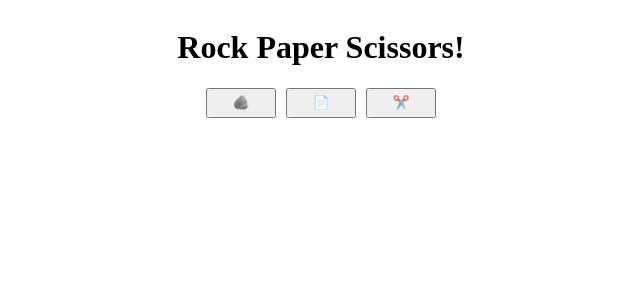
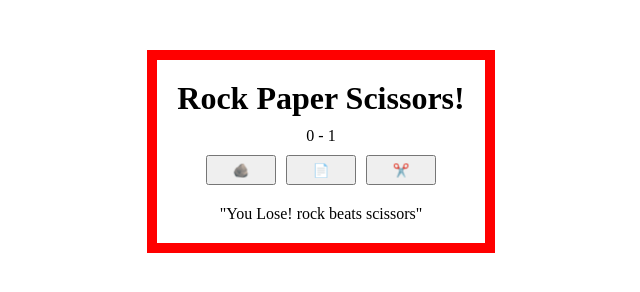
Before and after one commit to renny5120/rps2, a plain HTML site: page index.html in a window 1280 px wide. Both pictures are taken after a click on the button "✂️". Shown: the whole page, without its empty margins (319-959 px from the left). Drawn offline with Linux system fonts and the light colour scheme.

Commit message:
add display text

```diff
--- a/index.html
+++ b/index.html
@@ -9,12 +9,13 @@
 <body>
     <div class="container">
         <h1>Rock Paper Scissors!</h1>
-
+        <div class="results">0 - 0</div>
         <div class="selections">
             <button class="rock">🪨</button>
             <button class="paper">📄</button>
             <button class="scissors">✂️</button>
         </div>
+        <div class="display">Play by selecting a button!</div>
     </div>
     <script src="javascript.js"></script>
 </body>
--- a/javascript.js
+++ b/javascript.js
@@ -1,4 +1,5 @@
-
+let playerWin = 0;
+let computerWin = 0;
 
 // Random Choice for Computer
 function getComputerChoice(){
@@ -43,8 +44,14 @@ function playRound(playerChoice, compChoice){
     }
 
     if (outcome){
+        playerWin++;
+        updateScoreText();
+        console.log(`${playerWin} - ${computerWin}`);
         return `"You Win! ${playerChoice} beats ${compChoice}"`
     } else {
+        computerWin++;
+        updateScoreText();
+        console.log(`${playerWin} - ${computerWin}`);
         return `"You Lose! ${compChoice} beats ${playerChoice}"`
     }
 }
@@ -66,21 +73,27 @@ function game(){
 let selections = document.querySelector('.selections');
 
 selections.addEventListener('click', (e) => {
+    let displayText = document.querySelector('.display');
+
     let target = e.target;
-
     const selectedClass = target.classList[0];
     switch(selectedClass){
         case 'rock':
-            alert(playRound('rock', getComputerChoice()));
+            displayText.textContent = playRound('rock', getComputerChoice());
             break;
         case 'paper':
-            alert(playRound('paper', getComputerChoice()));
+            displayText.textContent = playRound('paper', getComputerChoice());
             break;
         case 'scissors':
-            alert(playRound('scissor', getComputerChoice()));
+            displayText.textContent = playRound('scissors', getComputerChoice());
             break;
         default:
             alert(selectedClass);
             break;
     }
 });
+
+function updateScoreText(){
+    let scoreText = document.querySelector('.results');
+    scoreText.textContent = `${playerWin} - ${computerWin}`;
+}
--- a/style.css
+++ b/style.css
@@ -2,6 +2,8 @@ body{
     display: flex;
     justify-content: center;
     align-items: center;
+    padding: 20px;
+    margin: 20px;
 }
 
 .container{
@@ -9,6 +11,15 @@ body{
     flex-direction: column;
     justify-content: center;
     align-items: center;
+    gap: 10px;
+    margin: 10px;
+    padding: 20px;
+    border: 10px solid red;
+}
+
+h1{
+    margin: 0px;
+    padding: 0px;
 }
 
 .selections{
@@ -20,3 +31,7 @@ button{
     width: 70px;
     height: 30px;
 }
+
+.display{
+    margin-top: 10px;
+}
```
